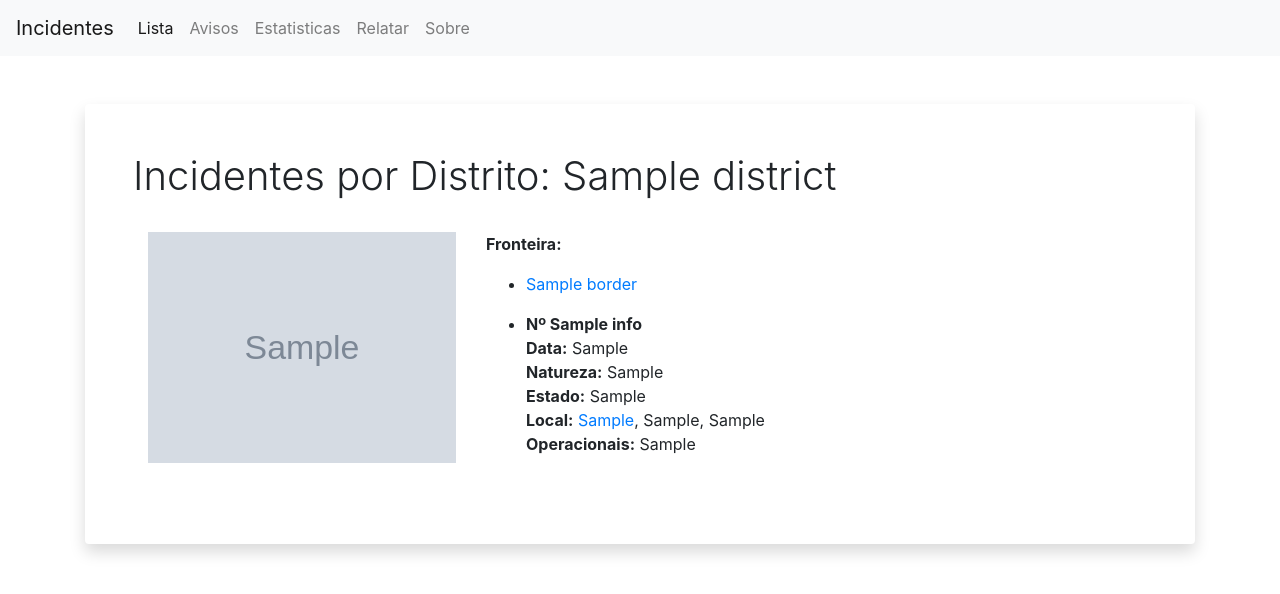
After one commit to tuxPT/edc_tp2, a Django app: template webapp/app/templates/incidentes_distrito.html in a window 1280 px wide. The commit adds this page. Shown: the top 594 px of the page. Run offline with Django 3.2, Linux system fonts and the light colour scheme; the template is opened without the code that fills it: most values are stand-ins (such as "Sample title", 1, 10 or a date in 2020); grey boxes marked "Sample" are stand-in pictures; some libraries are stand-ins or nearby versions.

```diff
--- /dev/null
+++ b/webapp/app/templates/incidentes_distrito.html
@@ -0,0 +1,94 @@
+<!DOCTYPE html>
+<html lang="en">
+<head>
+    <!-- Required meta tags -->
+    <meta charset="utf-8">
+    <meta name="viewport" content="width=device-width, initial-scale=1, shrink-to-fit=no">
+
+    <!-- Bootstrap CSS -->
+    <link rel="stylesheet" href="https://stackpath.bootstrapcdn.com/bootstrap/4.3.1/css/bootstrap.min.css"
+          integrity="sha384-ggOyR0iXCbMQv3Xipma34MD+dH/1fQ784/j6cY/iJTQUOhcWr7x9JvoRxT2MZw1T" crossorigin="anonymous">
+
+    <link rel="stylesheet" href="https://unpkg.com/leaflet@1.5.1/dist/leaflet.css"
+          integrity="sha512-xwE/Az9zrjBIphAcBb3F6JVqxf46+CDLwfLMHloNu6KEQCAWi6HcDUbeOfBIptF7tcCzusKFjFw2yuvEpDL9wQ=="
+          crossorigin=""/>
+
+
+    <title>Incidentes</title>
+</head>
+<body>
+<header class="masthead">
+
+    <nav class="navbar navbar-expand-lg navbar-light bg-light">
+        <a class="navbar-brand" href="fogos_url">Incidentes</a>
+        <button class="navbar-toggler" type="button" data-toggle="collapse" data-target="#navbarNav"
+                aria-controls="navbarNav" aria-expanded="false" aria-label="Toggle navigation">
+            <span class="navbar-toggler-icon"></span>
+        </button>
+        <div class="collapse navbar-collapse" id="navbarNav">
+            <ul class="navbar-nav">
+                <li class="nav-item active">
+                    <a class="nav-link" href="listar_url">Lista<span class="sr-only">(current)</span></a>
+                </li>
+                <li class="nav-item">
+                    <a class="nav-link" href="avisos_url">Avisos</a>
+                </li>
+                <li class="nav-item">
+                    <a class="nav-link" href="estatisticas_url">Estatisticas</a>
+                </li>
+                <li class="nav-item">
+                    <a class="nav-link" href="relatar_url">Relatar</a>
+                </li>
+                <li class="nav-item">
+                    <a class="nav-link" href="sobre_url">Sobre</a>
+                </li>
+            </ul>
+        </div>
+    </nav>
+</header>
+<div class="container">
+    <div class="card border-0 shadow my-5">
+        <div class="card-body p-5">
+            {% block content %}
+                <h1 class="font-weight-light">Incidentes por Distrito: {{ district }}</h1>
+                </br>
+                <div class="container">
+                    <div class="row justify-content-center">
+                        <div class="col-md-4"><img class="img-fluid" src="{{ imgurl }}"/></div>
+                        <div class="col-md-8">
+                            <!--<p><b>Timezone:</b> {{ timezone }}</p>-->
+                            <p><b>Fronteira:</b></p>
+                            <ul>
+                                {% for b in borders %}
+                                    <li>
+                                        <a href="listar_distrito_url?district={{ b }}">{{ b }}</a>
+                                    </li>
+                                {% endfor %}
+                            </ul>
+                            {% if info %}
+                                <ul>
+                                    {% for k, v in info.items %}
+                                        <li>
+                                            <a><b>Nº {{ k }}</b></a>
+                                            </br><b>Data:</b> {{ v.0 }}
+                                            </br><b>Natureza:</b> {{ v.1 }}
+                                            </br><b>Estado:</b> {{ v.2 }}
+                                            </br><b>Local:</b> <a
+                                                href="listar_distrito_url?district={{ v.3 }}">{{ v.3 }}</a>, {{ v.4 }}, {{ v.5 }}
+                                            </br><b>Operacionais:</b> {{ v.6 }}
+                                            </br></br>
+                                        </li>
+                                    {% endfor %}
+                                </ul>
+                            {% else %}
+                                <p>Não há incidentes recentes</p>
+                            {% endif %}
+                        </div>
+                    </div>
+                </div>
+            {% endblock %}
+        </div>
+    </div>
+</div>
+</body>
+</html>
--- a/webapp/app/templates/incidentes_recentes.html
+++ b/webapp/app/templates/incidentes_recentes.html
@@ -59,7 +59,7 @@
               </br><b>Data:</b> {{ v.0 }}
               </br><b>Natureza:</b> {{ v.1 }}
               </br><b>Estado:</b> {{ v.2 }}
-              </br><b>Local:</b> {{ v.3 }}, {{ v.4 }}, {{ v.5 }}
+              </br><b>Local:</b> <a href="listar_distrito_url?district={{ v.3 }}">{{ v.3 }}</a>, {{ v.4 }}, {{ v.5 }}
               </br><b>Operacionais:</b> {{ v.6 }}
             </br></br>
           </li>
--- a/webapp/webapp/urls.py
+++ b/webapp/webapp/urls.py
@@ -29,6 +29,7 @@ urlpatterns = [
     path('avisos_url', views.avisos),
     path('store_url', views.store_data),
     path('listar_url', views.listar),
+    path('listar_distrito_url', views.listar_distrito),
     path('confirm', views.confirm),
     path('notconfirm', views.notconfirm),
     path('listar_incidentes_map', views.listar_incidentes_map),
```
Also changed, not shown: webapp/app/views.py (+120 -13 lines), 2 other files.
